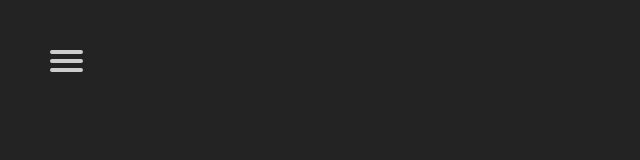
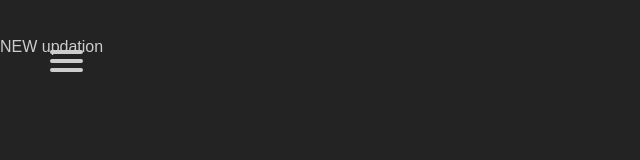
Before and after one commit to Harsh-duhan/duhan-code, a plain HTML site: page index.html in a window 1280 px wide. Shown: the top 160 px of the page, without its empty margins (0-640 px from the left). Drawn offline with Linux system fonts and the light colour scheme.

Commit message:
updated version

```diff
--- a/index.html
+++ b/index.html
@@ -44,5 +44,8 @@
       </ul>
     </div>
   </nav>
+  <P>
+    NEW updation
+  </P>
 </body>
   </html>
```
